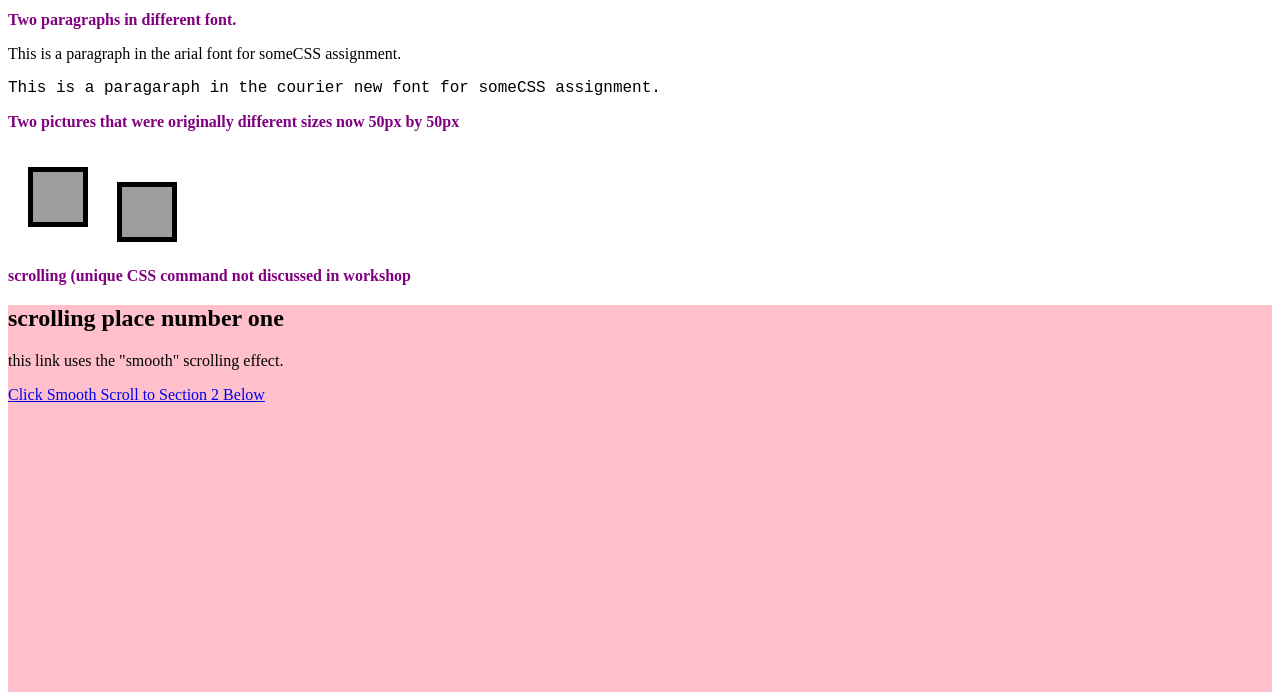
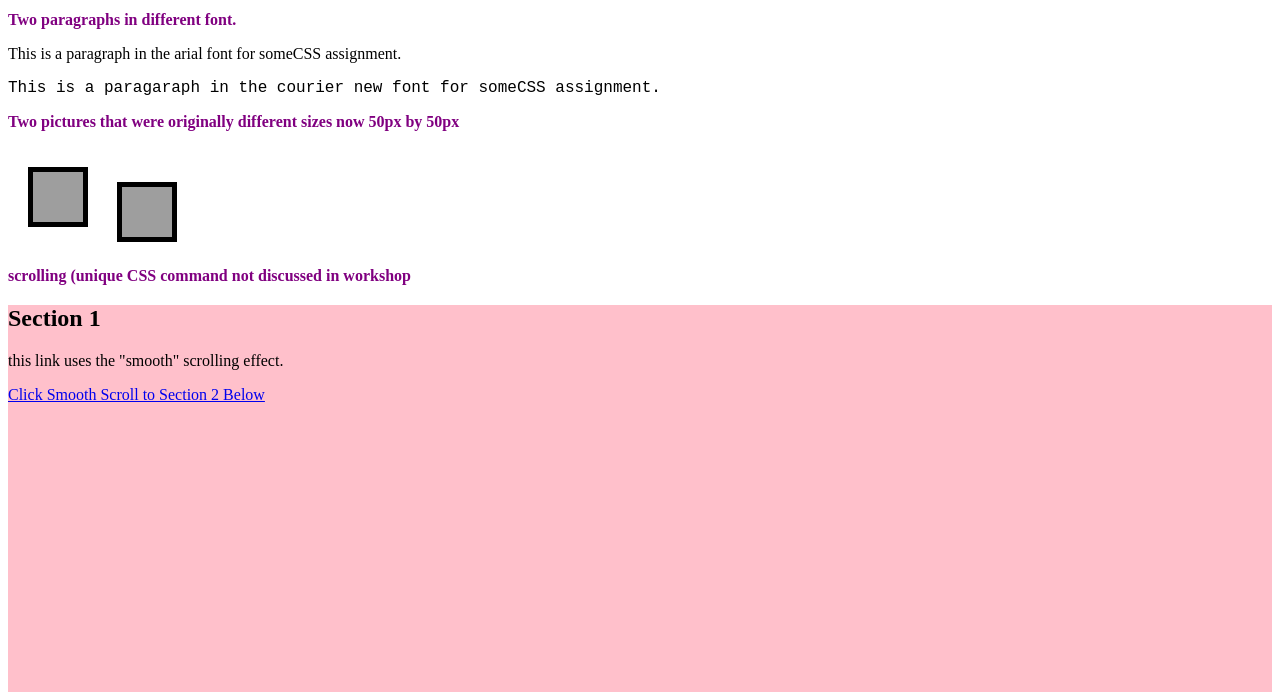
Before and after one commit to achoi117-1737325/achoi117-1737325.github.io, a plain HTML site: page someCss.html in a window 1280 px wide. Shown: the part 108-800 px from the top of the page. Drawn offline with Linux system fonts and the light colour scheme; grey boxes are pictures that could not be loaded.

Commit message:
Add files via upload

```diff
--- a/someCss.html
+++ b/someCss.html
@@ -40,7 +40,7 @@
         <h3>scrolling (unique CSS command not discussed in workshop</h3>
 
         <div class="main" id="section1">
-          <h2>scrolling place number one</h2>
+          <h2>Section 1</h2>
           <p>this link uses the "smooth" scrolling effect.</p>
           <a href="#section2">Click Smooth Scroll to Section 2 Below</a>
 
```
